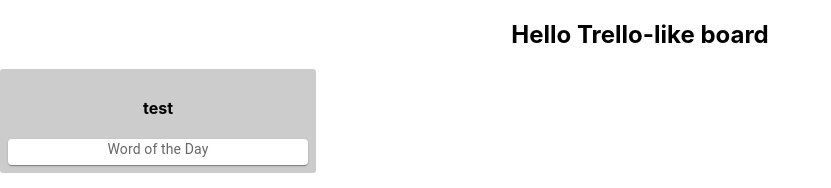
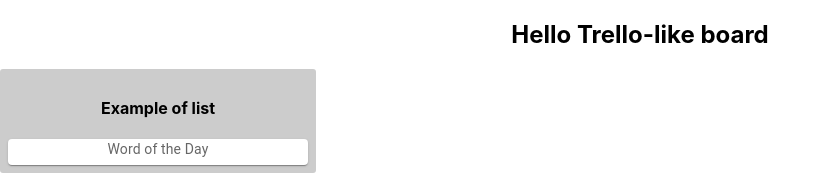
Before and after one commit to anastasijaar/trello-like-board, a React (Create React App) app: page / in a window 1280 px wide. Shown: the top 188 px of the page, without its empty margins (0-831 px from the left). Built offline with nearby package versions, Linux system fonts and the light colour scheme.

Commit message:
Create more lists in list and connect.

```diff
--- a/src/App.js
+++ b/src/App.js
@@ -1,14 +1,22 @@
 import React from 'react';
 import TrelloList from "./components/TrelloList";
+import { connect } from "react-redux"
+
 import './App.css';
 
-function App() {
+function App({ lists }) {
   return (
     <div className="App">
       <h2>Hello Trello-like board</h2>
-        <TrelloList title="test"/>
+        {lists.map(list => (
+            <TrelloList title={list.title} cards={list.cards}/>
+        ))}
     </div>
   );
 }
 
-export default App;
+const mapStateToProps = state => ({
+    lists: state.lists
+});
+
+export default connect(mapStateToProps) (App);
--- a/src/reducers/index.js
+++ b/src/reducers/index.js
@@ -1,3 +1,6 @@
 import { combineReducers } from 'redux';
+import listsReducer from "./listsReducer";
 
-export default combineReducers({});
+export default combineReducers({
+    lists: listsReducer
+});
--- /dev/null
+++ b/src/reducers/listsReducer.js
@@ -0,0 +1,25 @@
+const initialState = [
+    {
+        title: "Example of list",
+        id: 0,
+        cards: [
+            {
+                id: 0,
+                text: "static list and a static card1"
+            },
+            {
+                id: 1,
+                text: "static list and a static card2"
+            }
+        ]
+    }
+];
+
+const listsReducer = (state= initialState, action) => {
+    switch (action.type){
+        default:
+            return state;
+    }
+};
+
+export default listsReducer;
--- a/src/store/index.js
+++ b/src/store/index.js
@@ -1,7 +1,6 @@
 import { createStore } from 'redux';
+import rootReducer from "../reducers";
 
-const reducer = () => {}
+const store = createStore(rootReducer);
 
-const store = createStore(reducer)
-
-export default store
+export default store;
```
